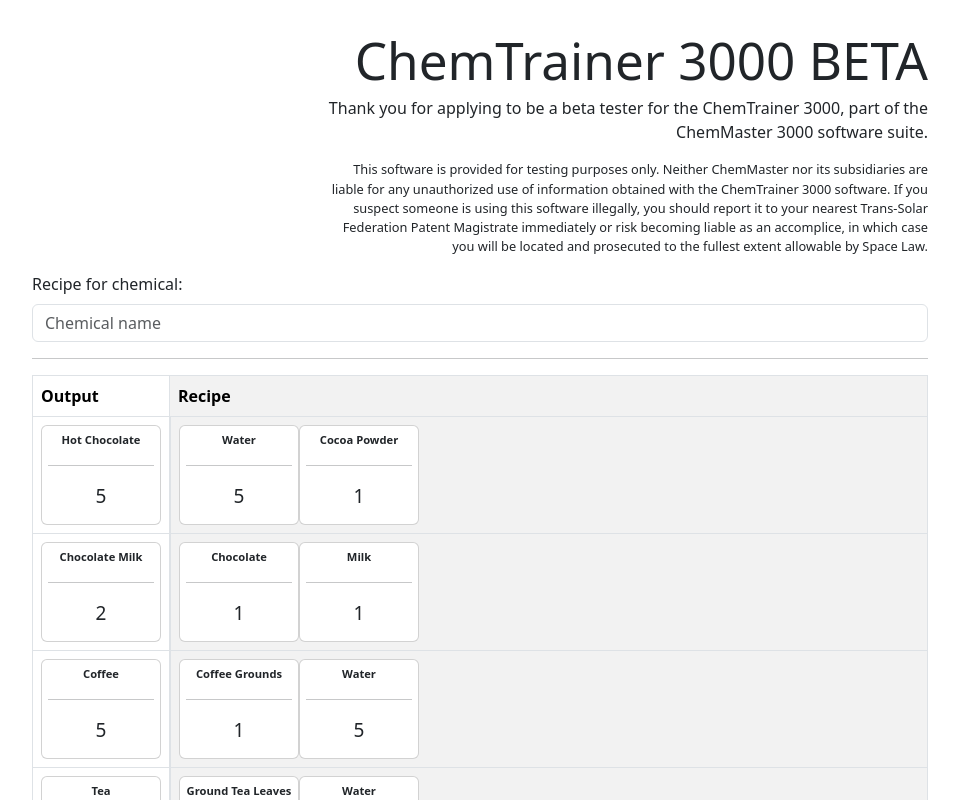
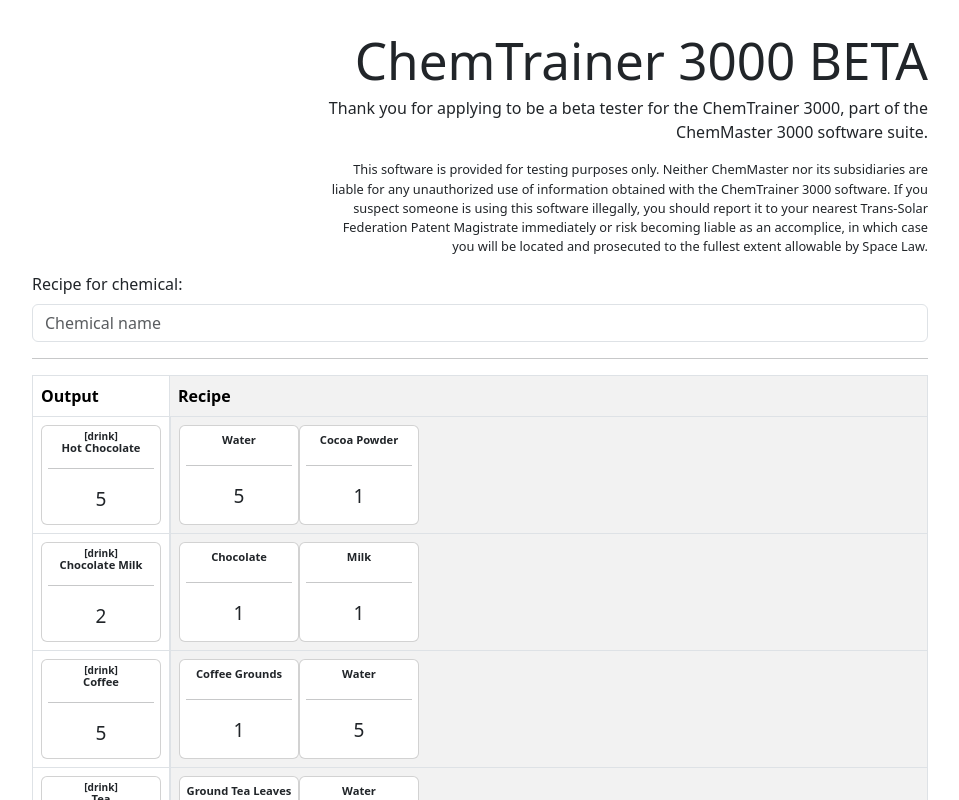
Before and after one commit to asciodev/ChemTrainer3000, a React (Vite) app: page / in a window 1280 px wide. Shown: the top 800 px of the page, without its empty margins (160-1119 px from the left). Built offline with nearby package versions, Linux system fonts and the light colour scheme.

Commit message:
Show recipe categories

```diff
--- a/src/components/ReagentCard.tsx
+++ b/src/components/ReagentCard.tsx
@@ -5,12 +5,13 @@ export interface reagent {
 
 export interface ReagentCardInput {
   reagent: reagent,
-  amount: number | string
+  amount: number | string,
+  category?: string
 }
 
 function ReagentCard({ input } : { input: ReagentCardInput}) {
   return <div className="reagent card">
-      <span className="name">{input.reagent.name}</span>
+      <span className="name"><ruby>{input.reagent.name}<rp>(</rp><rt>{input.category && ["[",input.category,"]"].join("")}</rt><rp>)</rp></ruby></span>
       <hr/>
       <span className="number">{input.amount}</span>
     </div>
--- a/src/components/RecipeCalculator.css
+++ b/src/components/RecipeCalculator.css
@@ -52,3 +52,7 @@ td:last-child{
 table {
   max-width: 960px;
 }
+
+td:first-child rt {
+  font-size: .9em;
+}
--- a/src/components/RecipeRow.tsx
+++ b/src/components/RecipeRow.tsx
@@ -8,7 +8,7 @@ function RecipeRow({ recipe } : { recipe: Recipe}) {
 
   const reagent = reagents.find((reagent) => !!reagent && reagent.id === recipe.result) || {name: recipe.name, id: "0"};
   return reagent && <tr>
-      <td>{!!reagent && <ReagentCard input={{reagent: reagent, amount: recipe.result_amount || 0}}/>}</td>
+      <td>{!!reagent && <ReagentCard input={{reagent: reagent, amount: recipe.result_amount || 0, category: recipe.category}}/>}</td>
        <td className="d-flex flex-wrap">
         {
           Object.keys(recipe.required_reagents).map(function(reagent_id){
```
